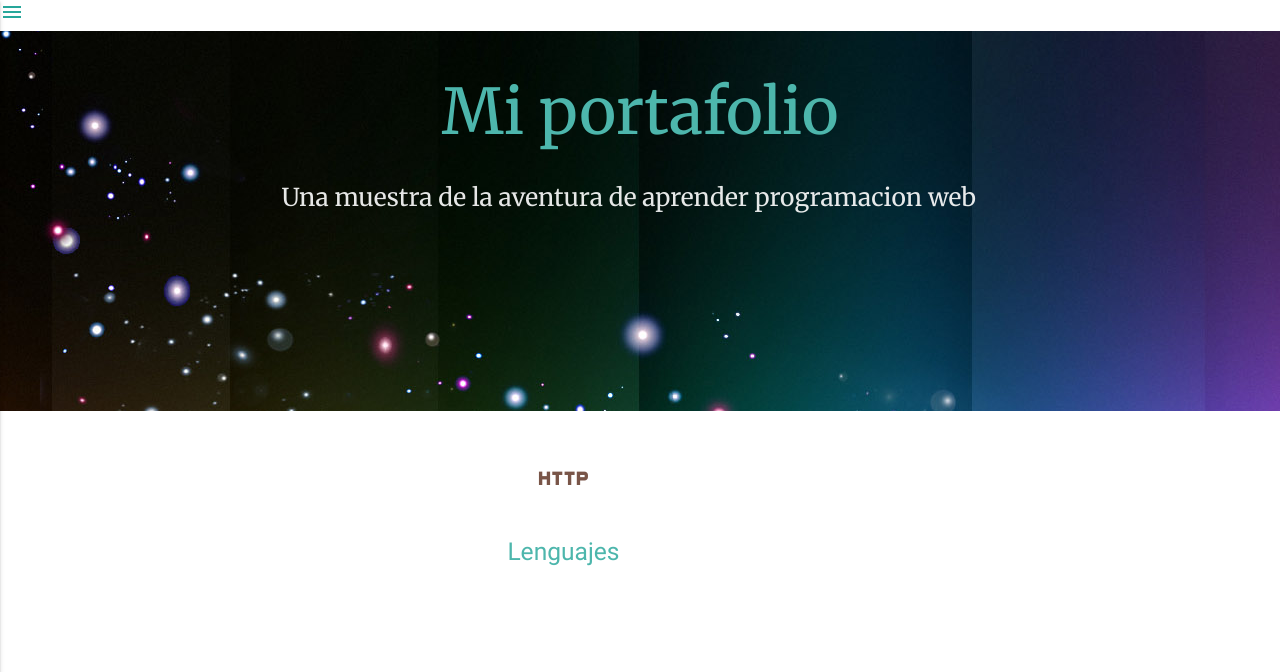
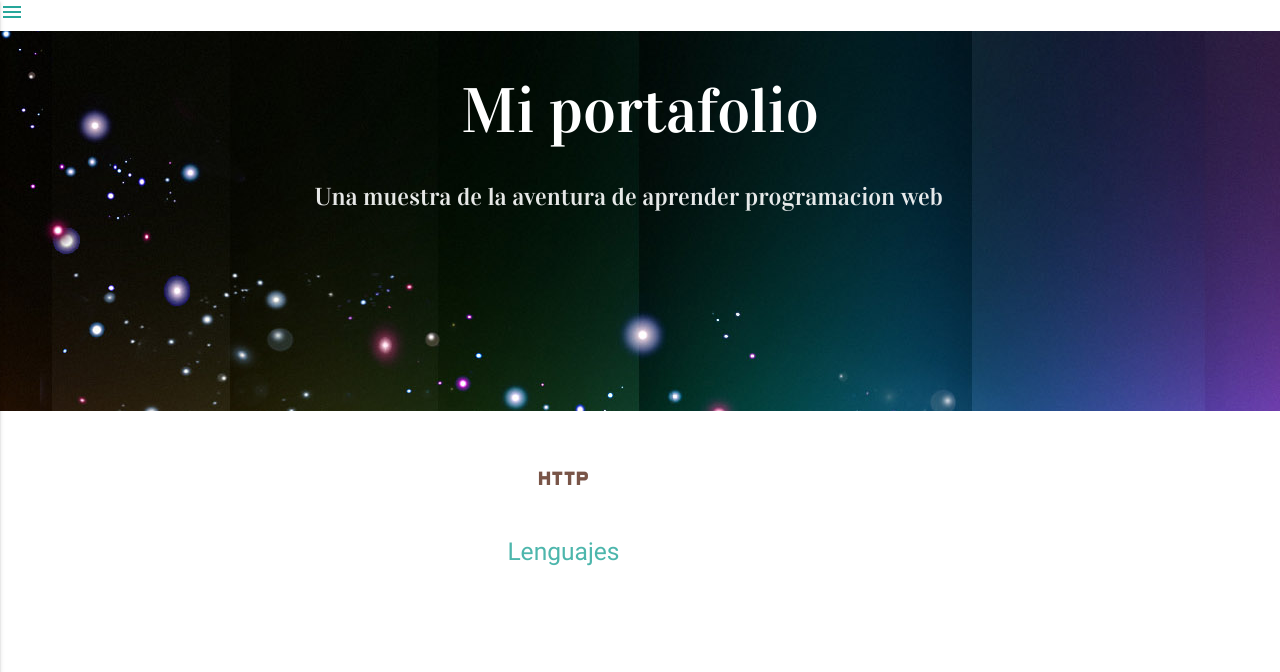
Before and after one commit to jam17/portafolio, a plain HTML site: page index.html in a window 1280 px wide. Shown: the top 672 px of the page. Drawn offline with nearby package versions, Linux system fonts and the light colour scheme; a web font is replaced by a local one.

Commit message:
cambio de color titulo

```diff
--- a/css/style.css
+++ b/css/style.css
@@ -66,7 +66,7 @@ footer.page-footer {
 }
 
 .header{
-  font-family: 'Merriweather', serif;
+  font-family: 'Vidaloka', serif;
 }
 
 .perm_identity{
@@ -96,3 +96,7 @@ color:white;
 .center{
   width: 100%;
 }
+
+.titulo{
+  color: white;
+}
--- a/index.html
+++ b/index.html
@@ -13,6 +13,7 @@
     <link href="https://fonts.googleapis.com/css?family=Droid+Serif" rel="stylesheet">
     <link href="https://fonts.googleapis.com/css?family=Roboto+Slab" rel="stylesheet">
     <link href="https://fonts.googleapis.com/css?family=Lobster" rel="stylesheet">
+    <link href="https://fonts.googleapis.com/css?family=Vidaloka" rel="stylesheet">
   </head>
   <body>
     <ul id="slide-out" class="side-nav">
@@ -35,7 +36,7 @@
       <div class="section no-pad-bot">
         <div class="container">
           <br><br>
-          <h1 class="header center teal-text text-lighten-2">Mi portafolio</h1>
+          <h1 class="header center titulo">Mi portafolio</h1>
           <div class="row center">
             <h5 class="header col s12 light">Una muestra de la aventura de aprender programacion web</h5>
           </div>
```
